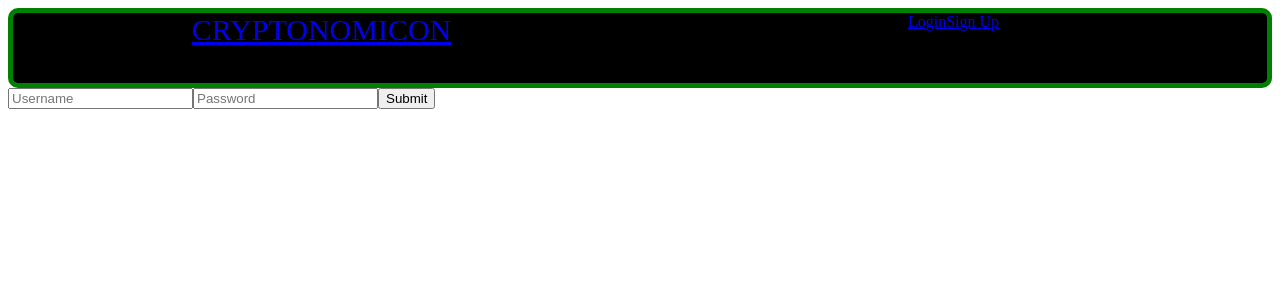
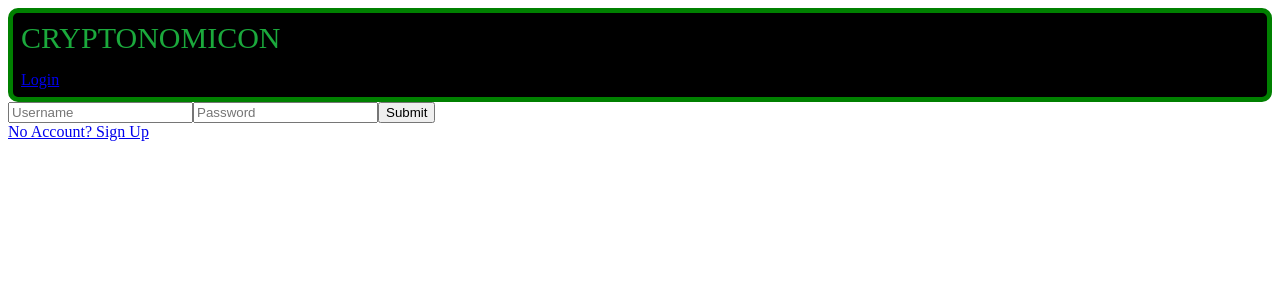
Before and after one commit to MinimalGhost/crypto-nomicon, a React (Create React App) app in the folder cryptonomicon-react/: page /login in a window 1280 px wide. Shown: the top 300 px of the page. Built offline with nearby package versions, Linux system fonts and the light colour scheme; a web font is replaced by a local one.

Commit message:
fixed buttons, some navbar styling

```diff
--- a/cryptonomicon-react/public/styles.css
+++ b/cryptonomicon-react/public/styles.css
@@ -25,16 +25,23 @@
 }
 
 .main-nav {
+  margin: auto;
+  height: auto;
   grid-area: nav;
-  text-align: center;
   border: 5px solid green;
   border-radius: 10px;
-  height: 70px;
   color: #1BA93C;
   background: black;
 }
 
+.main-nav li {
+  list-style-type: none;
+  display: block;
+  padding: 8px;
+}
+
 .nav-title {
+  text-align: left;
   font-family: 'Rakkas', cursive;
   font-size: 30px;
 }
@@ -50,6 +57,11 @@
 
 .side ul {
   list-style-type: none;
+}
+
+.side button {
+  border-radius: 5px;
+  margin-left: 5px
 }
 
 .split-para {
--- a/cryptonomicon-react/src/components/CryptoDetail.js
+++ b/cryptonomicon-react/src/components/CryptoDetail.js
@@ -10,8 +10,8 @@ const CryptoDetail = ({tickers, ticker, handleDeleteTicker, handleAddTicker}) =>
   return (
     <article className="content">
       { tickers.find(t => t.id === ticker.id) ?
-        <button onClick={() => handleDeleteTicker(ticker.id)}>Add</button> :
-        <button onClick={() => handleAddTicker(ticker.id)}>Remove</button> }
+        <button onClick={() => handleDeleteTicker(ticker.id)}>Remove</button> :
+        <button onClick={() => handleAddTicker(ticker.id)}>Add</button> }
       <h4>{ticker.name}</h4>
       <small>{`(${ticker.symbol}) Supply: ${ticker.total_supply}`}</small>
       <h2 style={changeColor}>{ticker.price_usd} {`(${ticker.percent_change_24h}%)`}</h2>
--- a/cryptonomicon-react/src/components/Login.js
+++ b/cryptonomicon-react/src/components/Login.js
@@ -1,5 +1,6 @@
 import React from 'react';
 import adapter from '../adapter'
+import { Link } from 'react-router-dom'
 
 class Login extends React.Component {
   state = {
@@ -27,11 +28,14 @@ class Login extends React.Component {
 
   render() {
     return (
-      <form onSubmit={this.handleLogin}>
-        <input value={this.state.username} type="text" name="username" placeholder="Username" onChange={this.onInputChange} />
-        <input value={this.state.password} type="password" name="password" placeholder="Password" onChange={this.onInputChange} />
-        <input type="submit" />
-      </form>
+      <div>
+        <form onSubmit={this.handleLogin}>
+          <input value={this.state.username} type="text" name="username" placeholder="Username" onChange={this.onInputChange} />
+          <input value={this.state.password} type="password" name="password" placeholder="Password" onChange={this.onInputChange} />
+          <input type="submit" />
+        </form>
+        <Link to='/signup'>No Account? Sign Up</Link>
+      </div>
     )
   }
 }
--- a/cryptonomicon-react/src/components/Navbar.js
+++ b/cryptonomicon-react/src/components/Navbar.js
@@ -6,16 +6,13 @@ const Navbar = (props) => {
   const loggedIn = !!props.currentUser
 
   return (
-    <nav className="main-nav split-para">
-      <Link to="/" className="nav-title">CRYPTONOMICON</Link>
-        { loggedIn ?
-          <a onClick={props.logOut}>Logout</a>
-        :
-           <span>
-             <Link to='/login'>Login</Link>
-             <Link to='/signup'>Sign Up</Link>
-           </span>
-        }
+    <nav className="main-nav">
+      <li className="nav-title">CRYPTONOMICON</li>
+      { loggedIn ?
+      <li onClick={props.logOut}>Logout</li>
+      :
+      <li><Link to='/login'>Login</Link></li>
+      }
     </nav>
   )
 }
--- a/cryptonomicon-react/src/components/Signup.js
+++ b/cryptonomicon-react/src/components/Signup.js
@@ -33,10 +33,10 @@ class Signup extends React.Component {
         <input value={this.state.username} name="username" type="text" placeholder="Username" onChange={this.onInputChange}></input> <br/>
 
         <label>Password</label>
-        <input value={this.state.password} name="password" type="text" placeholder="Password" onChange={this.onInputChange}></input> <br/>
+        <input value={this.state.password} name="password" type="password" placeholder="Password" onChange={this.onInputChange}></input> <br/>
 
         <label>Password confirmation</label>
-        <input value={this.state.password_confirmation} name="password_confirmation" type="text" placeholder="Confirm Password" onChange={this.onInputChange}></input> <br/>
+        <input value={this.state.password_confirmation} name="password_confirmation" type="password" placeholder="Confirm Password" onChange={this.onInputChange}></input> <br/>
 
         <input type="submit" value="Sign Up" />
       </form>
```
